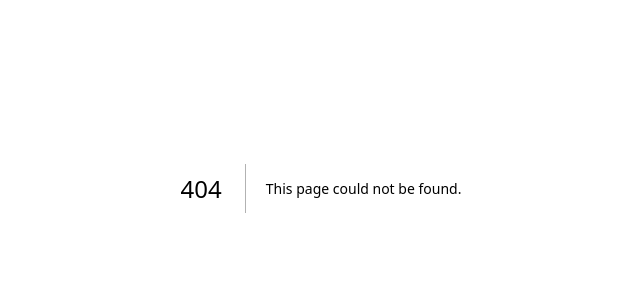
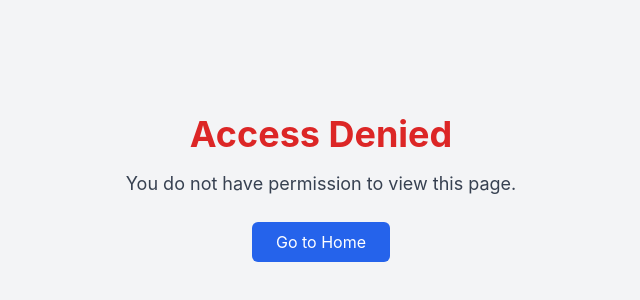
Before and after one commit to SutthirakP/my-project, a Next.js app: page /not-authorized in a window 1280 px wide. Before the commit this address had no page. Shown: the part 212-512 px from the top of the page, without its empty margins (319-959 px from the left). Built offline with nearby package versions, Linux system fonts and the light colour scheme.

Commit message:
✨ When not have permission

```diff
--- /dev/null
+++ b/app/not-authorized/page.tsx
@@ -0,0 +1,17 @@
+import Link from 'next/link';
+import { useRouter } from 'next/router';
+
+
+const NotAuthorized = () => {
+  return (
+    <div className="h-screen flex flex-col items-center justify-center bg-gray-100">
+      <h1 className="text-4xl font-bold text-red-600 mb-4">Access Denied</h1>
+      <p className="text-lg text-gray-700 mb-6">You do not have permission to view this page.</p>
+      <Link href="/" className="px-6 py-2 bg-blue-600 text-white rounded-md">
+        Go to Home
+      </Link>
+    </div>
+  );
+};
+
+export default NotAuthorized;
```
